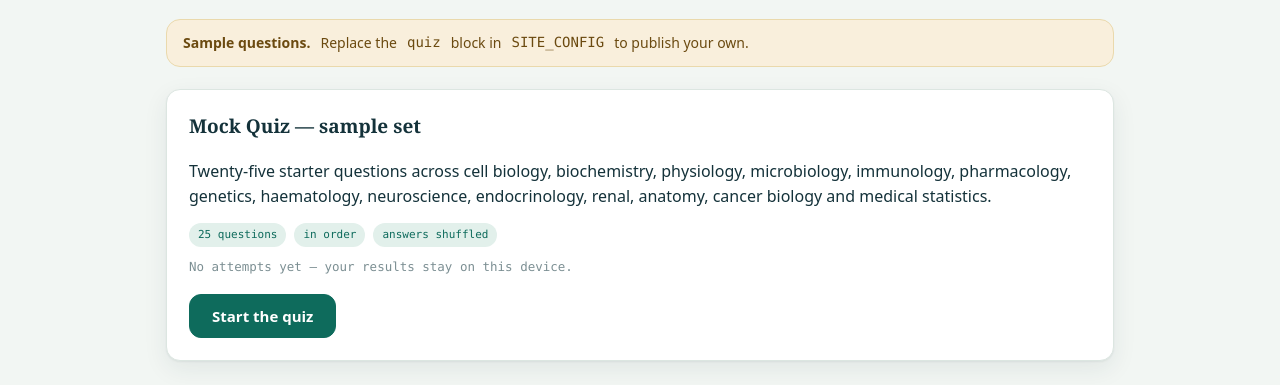
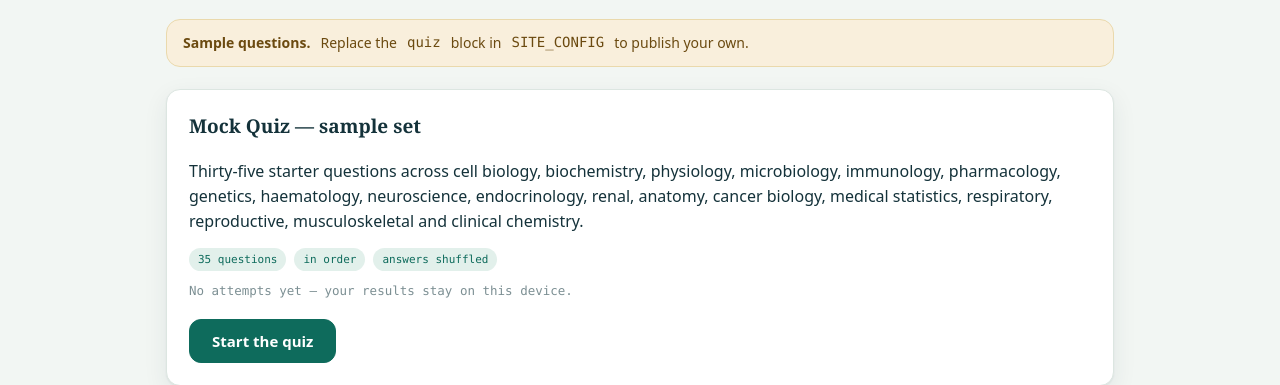
Before and after one commit to Garlicmasala/tlbiomed, a website: page index.html in a window 1280 px wide. Shown: the part 429-814 px from the top of the page. Drawn offline with nearby package versions, Linux system fonts and the light colour scheme; a web font is replaced by a local one.

Commit message:
Expand content round 2: quiz 25 to 35 (respiratory, reproductive, musculoskeletal, clinical chemistry), 3 reference notes (lab values, abbreviations, writing guide), Medical Statistics tutorial group; sync paper quiz stat

```diff
--- a/index.html
+++ b/index.html
@@ -1002,7 +1002,10 @@ var SITE_CONFIG = {
     { title: "Week 11 — Reproduction & development", desc: "Slides, embryology diagrams and reading list.", url: "https://example.com/tlb-notes-week11", tags: ["week-11", "reproduction"], sample: true },
     { title: "Week 12 — Cancer biology & oncogenes", desc: "Lecture notes and hallmarks of cancer summary.", url: "https://example.com/tlb-notes-week12", tags: ["week-12", "cancer"], sample: true },
     { title: "Week 13 — Infectious disease & clinical microbiology", desc: "Slides and antimicrobial stewardship notes.", url: "https://example.com/tlb-notes-week13", tags: ["week-13", "infectious-disease"], sample: true },
-    { title: "Week 14 — Revision & integrated case studies", desc: "Consolidation notes and past-paper walkthroughs.", url: "https://example.com/tlb-notes-week14", tags: ["week-14", "revision"], sample: true }
+    { title: "Week 14 — Revision & integrated case studies", desc: "Consolidation notes and past-paper walkthroughs.", url: "https://example.com/tlb-notes-week14", tags: ["week-14", "revision"], sample: true },
+    { title: "Normal lab values — quick reference", desc: "Haematology, biochemistry and endocrine reference ranges.", url: "https://example.com/tlb-ref-labvalues", tags: ["reference", "lab-values"], sample: true },
+    { title: "Medical abbreviations glossary", desc: "The abbreviations used on ward rounds and in notes.", url: "https://example.com/tlb-ref-abbreviations", tags: ["reference", "glossary"], sample: true },
+    { title: "Essay & short-answer question guide", desc: "Structuring answers for written exams and SBQs.", url: "https://example.com/tlb-ref-writing", tags: ["reference", "writing", "revision"], sample: true }
   ],
 
   /* Structured tutorials: grouped by topic, each item is a link.
@@ -1048,6 +1051,10 @@ var SITE_CONFIG = {
     { topic: "Endocrinology", note: "2 steps", items: [
       { title: "The HPA axis, step by step", desc: "Hypothalamus, pituitary, adrenal — and the feedback loops.", url: "https://example.com/tut-hpa", sample: true },
       { title: "Diabetes mellitus: type 1 vs type 2", desc: "Pathophysiology and diagnosis at a glance.", url: "https://example.com/tut-diabetes", sample: true }
+    ] },
+    { topic: "Medical Statistics", note: "2 steps", items: [
+      { title: "Sensitivity & specificity made simple", desc: "Two-by-two tables and what the numbers mean.", url: "https://example.com/tut-sens-spec", sample: true },
+      { title: "Reading a forest plot", desc: "Point estimates, confidence intervals and heterogeneity.", url: "https://example.com/tut-forest-plot", sample: true }
     ] }
   ],
 
@@ -1058,7 +1065,7 @@ var SITE_CONFIG = {
   quiz: {
     sample: true,
     title: "Mock Quiz — sample set",
-    intro: "Twenty-five starter questions across cell biology, biochemistry, physiology, microbiology, immunology, pharmacology, genetics, haematology, neuroscience, endocrinology, renal, anatomy, cancer biology and medical statistics.",
+    intro: "Thirty-five starter questions across cell biology, biochemistry, physiology, microbiology, immunology, pharmacology, genetics, haematology, neuroscience, endocrinology, renal, anatomy, cancer biology, medical statistics, respiratory, reproductive, musculoskeletal and clinical chemistry.",
     shuffle: false,
     shuffleOptions: true,
     questions: [
@@ -1146,7 +1153,17 @@ var SITE_CONFIG = {
       { id: "q22", prompt: "Which white blood cell increases most in a parasitic infection?", options: ["Neutrophil", "Lymphocyte", "Eosinophil", "Monocyte"], answerIndex: 2, explanation: "Eosinophils defend against parasites and drive allergic responses." },
       { id: "q23", prompt: "The primary mechanism of action of penicillins is:", options: ["Inhibition of protein synthesis", "Inhibition of DNA gyrase", "Disruption of the cell membrane", "Inhibition of cell-wall synthesis"], answerIndex: 3, explanation: "Penicillins block peptidoglycan cross-linking, weakening the bacterial cell wall." },
       { id: "q24", prompt: "A drug that binds to a receptor and produces a response is called a(n):", options: ["Antagonist", "Inhibitor", "Agonist", "Placebo"], answerIndex: 2, explanation: "Agonists activate their receptor; antagonists block it without producing a response." },
-      { id: "q25", prompt: "Which process describes the movement of water across a semipermeable membrane?", options: ["Diffusion", "Active transport", "Facilitated diffusion", "Osmosis"], answerIndex: 3, explanation: "Osmosis is the net movement of water down its concentration gradient across a semipermeable membrane." }
+      { id: "q25", prompt: "Which process describes the movement of water across a semipermeable membrane?", options: ["Diffusion", "Active transport", "Facilitated diffusion", "Osmosis"], answerIndex: 3, explanation: "Osmosis is the net movement of water down its concentration gradient across a semipermeable membrane." },
+      { id: "q26", prompt: "Which measure is the air remaining in the lungs after a maximal expiration?", options: ["Tidal volume", "Vital capacity", "Residual volume", "Inspiratory reserve volume"], answerIndex: 2, explanation: "Residual volume cannot be expired voluntarily — it keeps the alveoli from collapsing." },
+      { id: "q27", prompt: "The corpus luteum predominantly secretes which hormone in the luteal phase?", options: ["Oestrogen", "Progesterone", "FSH", "hCG"], answerIndex: 1, explanation: "The corpus luteum secretes progesterone, which maintains the uterine lining for implantation." },
+      { id: "q28", prompt: "Which of the following is a muscle of mastication?", options: ["Masseter", "Sartorius", "Deltoid", "Trapezius"], answerIndex: 0, explanation: "The masseter is one of the four muscles of mastication, elevating the mandible." },
+      { id: "q29", prompt: "Which lipoprotein is commonly called the “bad cholesterol”?", options: ["HDL cholesterol", "Triglycerides", "LDL cholesterol", "Total cholesterol"], answerIndex: 2, explanation: "LDL cholesterol delivers cholesterol to tissues; high levels are associated with atherosclerosis." },
+      { id: "q30", prompt: "Which organism is the most common cause of community-acquired pneumonia?", options: ["Staphylococcus aureus", "Streptococcus pneumoniae", "Haemophilus influenzae", "Mycoplasma pneumoniae"], answerIndex: 1, explanation: "Streptococcus pneumoniae is the leading bacterial cause of community-acquired pneumonia." },
+      { id: "q31", prompt: "Which cancer screening test uses the PSA blood marker?", options: ["Colorectal", "Breast", "Prostate", "Cervical"], answerIndex: 2, explanation: "PSA (prostate-specific antigen) is used in prostate cancer screening and monitoring." },
+      { id: "q32", prompt: "Which immunoglobulin crosses the placenta and protects the newborn?", options: ["IgA", "IgM", "IgG", "IgE"], answerIndex: 2, explanation: "IgG is actively transported across the placenta, providing passive immunity at birth." },
+      { id: "q33", prompt: "First-pass metabolism of an oral drug occurs mainly in the:", options: ["Kidney", "Liver", "Lung", "Gut wall"], answerIndex: 1, explanation: "The liver metabolises much of an absorbed dose before it reaches the systemic circulation." },
+      { id: "q34", prompt: "Which substance is normally completely reabsorbed by the proximal tubule?", options: ["Urea", "Glucose", "Potassium", "Creatinine"], answerIndex: 1, explanation: "Glucose is fully reabsorbed in the proximal tubule via sodium-glucose cotransporters until the transport maximum is exceeded." },
+      { id: "q35", prompt: "The tibia and fibula are bones of the:", options: ["Lower leg", "Upper limb", "Forearm", "Thorax"], answerIndex: 0, explanation: "The tibia and fibula form the skeleton of the lower leg (crus)." }
     ]
   },
 
```
Also changed, not shown: paper.html (+1 -1 lines).
